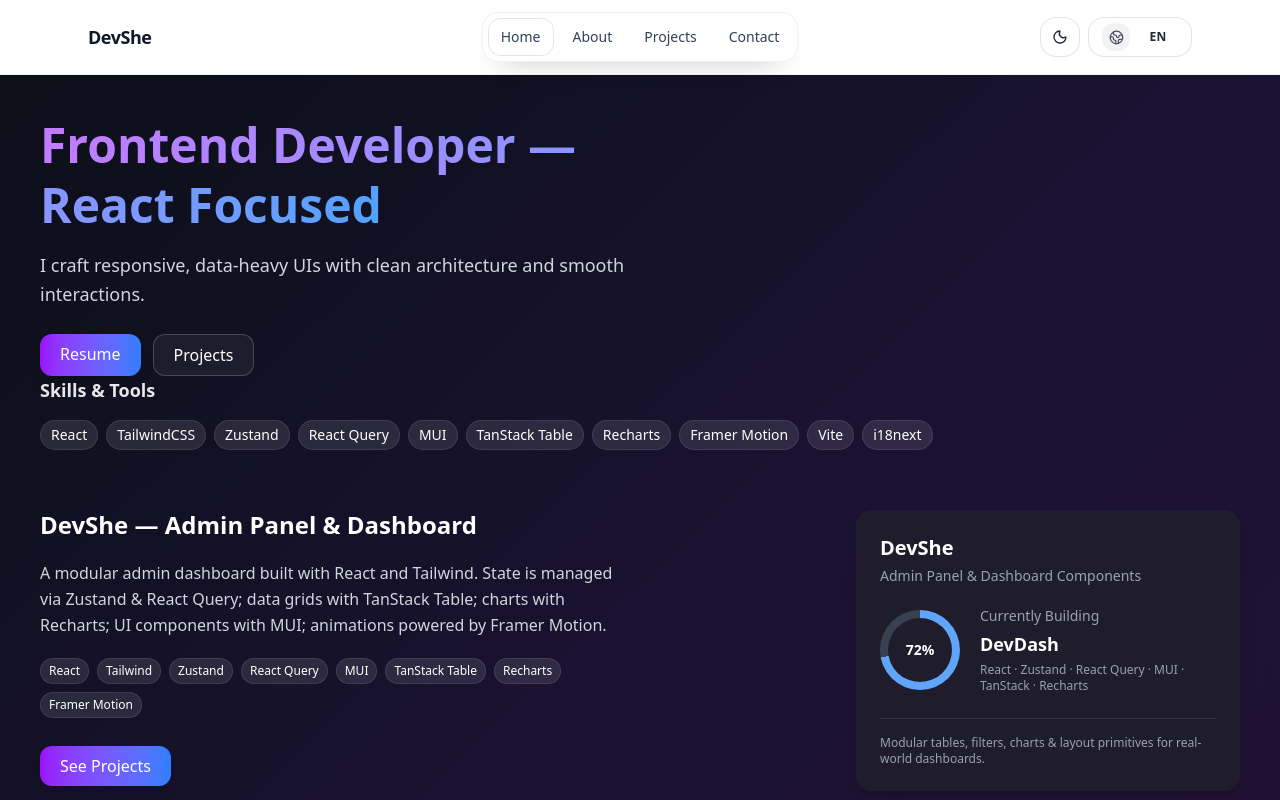
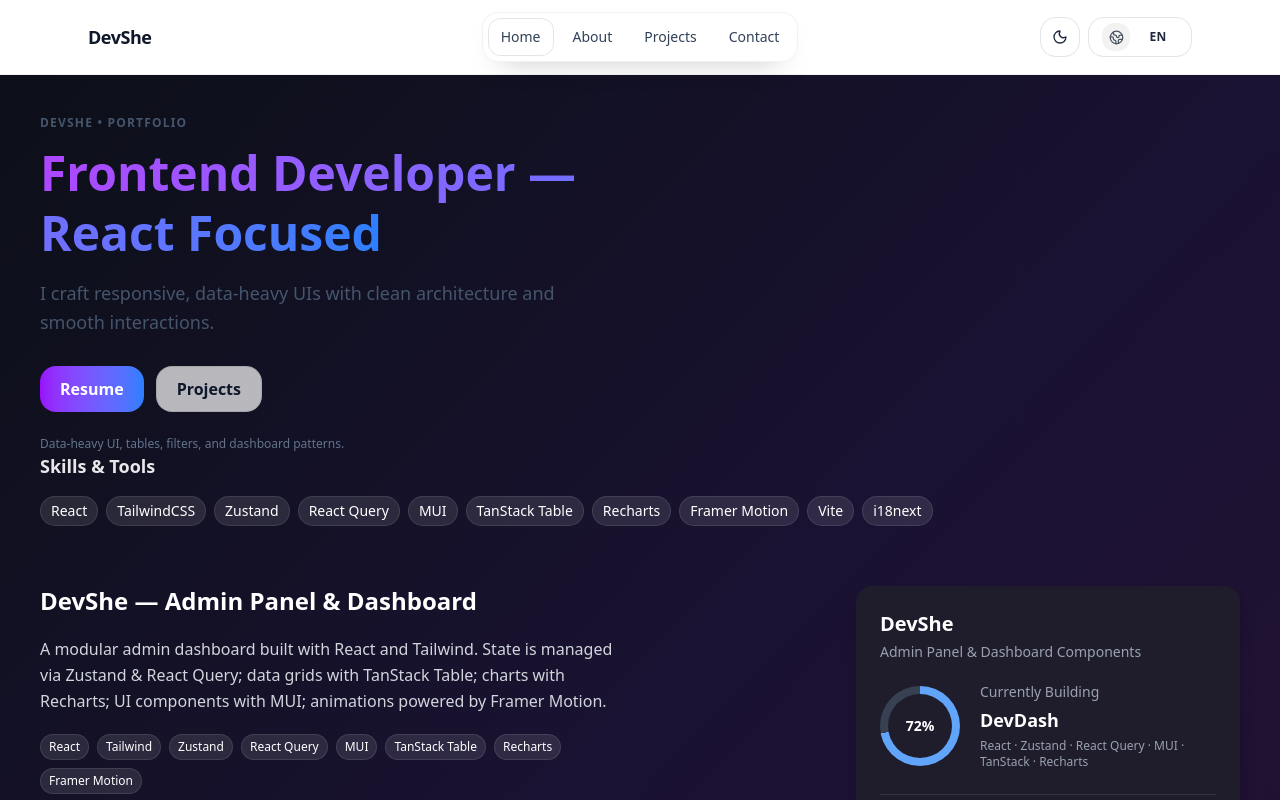
Before and after one commit to malih99/DevShe, a React (Vite) app: page / in a window 1280 px wide. Shown: the top 800 px of the page. Built offline with nearby package versions, Linux system fonts and the light colour scheme.

Commit message:
refactor(ui): unify light/dark styles for hero, pills and teaser cards

```diff
--- a/src/components/Hero.jsx
+++ b/src/components/Hero.jsx
@@ -5,49 +5,65 @@ import { Link } from "react-router-dom";
 export default function Hero({
   title,
   subtitle,
-  cta, // { href: "/resume", label: "Resume" }
-  secondaryCta, // اختیاری: { href: "/projects", label: "Projects" }
-  avatar, // اختیاری: "/assets/avatar.png"
+  cta,
+  secondaryCta,
+  right, // ReactNode (new)
+  avatar, // string (legacy)
 }) {
   const { i18n } = useTranslation();
-  const isFa = i18n.language === "fa";
+  const isFa = (i18n.language || "en").toLowerCase().startsWith("fa");
 
   return (
     <section
-      className={`${isFa ? "text-right" : "text-left"}`}
+      className={isFa ? "text-right" : "text-left"}
       dir={isFa ? "rtl" : "ltr"}
     >
-      <div className="flex flex-col lg:flex-row justify-between items-center gap-10">
-        {/* متن */}
+      <div
+        className={[
+          "grid grid-cols-1 gap-8 items-center",
+          "lg:grid-cols-2 lg:gap-10",
+        ].join(" ")}
+      >
+        {/* Left */}
         <motion.div
-          className="max-w-2xl"
+          className="min-w-0"
           initial={{ x: isFa ? 40 : -40, opacity: 0 }}
           animate={{ x: 0, opacity: 1 }}
           transition={{ duration: 0.6 }}
         >
-          <h1 className="text-4xl md:text-5xl font-extrabold leading-tight">
-            <span className="bg-clip-text text-transparent bg-gradient-to-r from-purple-400 to-blue-400">
+          <p className="text-xs font-semibold tracking-widest uppercase text-slate-600 dark:text-white/60">
+            DevShe • Portfolio
+          </p>
+
+          <h1 className="mt-3 text-4xl md:text-5xl font-extrabold leading-tight">
+            <span className="bg-clip-text text-transparent bg-gradient-to-r from-purple-500 to-blue-500">
               {title}
             </span>
           </h1>
 
           {subtitle && (
-            <p className="mt-4 text-base md:text-lg text-gray-300 leading-relaxed">
+            <p className="mt-4 text-base md:text-lg text-slate-600 dark:text-white/70 leading-relaxed max-w-2xl">
               {subtitle}
             </p>
           )}
 
           <div
-            className={`mt-6 flex flex-wrap gap-3 ${
-              isFa ? "justify-end" : "justify-start"
-            }`}
+            className={[
+              "mt-7 flex flex-wrap gap-3",
+              isFa ? "justify-end" : "justify-start",
+            ].join(" ")}
           >
             {cta && (
               <Link
                 to={cta.href}
-                className="px-5 py-2 rounded-xl font-medium shadow-lg
-                           bg-gradient-to-r from-purple-600 to-blue-500
-                           hover:scale-105 transition duration-300 focus:outline-none focus:ring-2 focus:ring-purple-400"
+                className={[
+                  "inline-flex items-center justify-center",
+                  "px-5 py-2.5 rounded-2xl font-semibold",
+                  "bg-gradient-to-r from-purple-600 to-blue-500 text-white",
+                  "shadow-[0_18px_45px_-30px_rgba(0,0,0,0.7)]",
+                  "hover:translate-y-[-1px] hover:opacity-95 transition",
+                  "focus:outline-none focus-visible:ring-2 focus-visible:ring-indigo-500/60",
+                ].join(" ")}
                 aria-label={cta.label}
               >
                 {cta.label}
@@ -57,33 +73,59 @@ export default function Hero({
             {secondaryCta && (
               <Link
                 to={secondaryCta.href}
-                className="px-5 py-2 rounded-xl font-medium border border-white/20 bg-white/5
-                           hover:bg-white/10 transition duration-300 focus:outline-none focus:ring-2 focus:ring-purple-400"
+                className={[
+                  "inline-flex items-center justify-center",
+                  "px-5 py-2.5 rounded-2xl font-semibold",
+                  "border border-black/10 dark:border-white/15",
+                  "bg-white/70 dark:bg-white/5",
+                  "text-slate-900 dark:text-white",
+                  "hover:bg-white dark:hover:bg-white/10 transition",
+                  "focus:outline-none focus-visible:ring-2 focus-visible:ring-indigo-500/60",
+                ].join(" ")}
                 aria-label={secondaryCta.label}
               >
                 {secondaryCta.label}
               </Link>
             )}
           </div>
+
+          <div className="mt-6 text-xs text-slate-500 dark:text-white/55">
+            {isFa
+              ? "UIهای دیتاهِوی، جدول‌ها، فیلترها و داشبوردهای واقعی."
+              : "Data-heavy UI, tables, filters, and dashboard patterns."}
+          </div>
         </motion.div>
 
-        {/* آواتار/تصویر فیچر */}
-        {avatar && (
+        {/* Right */}
         <motion.div
-            className="w-full max-w-xs bg-[#1f1d2c] p-5 rounded-2xl shadow-lg
-                       hover:shadow-purple-700/30 transition duration-300"
+          className={[
+            "min-w-0",
+            isFa ? "lg:order-first" : "lg:order-last",
+          ].join(" ")}
           initial={{ x: isFa ? -40 : 40, opacity: 0 }}
           animate={{ x: 0, opacity: 1 }}
-            transition={{ duration: 0.6, delay: 0.1 }}
+          transition={{ duration: 0.6, delay: 0.08 }}
+        >
+          {right ? (
+            right
+          ) : avatar ? (
+            <div
+              className={[
+                "w-full rounded-3xl border",
+                "border-black/10 dark:border-white/10",
+                "bg-white/70 dark:bg-white/5",
+                "backdrop-blur p-5 shadow-[0_20px_60px_-45px_rgba(0,0,0,0.75)]",
+              ].join(" ")}
             >
               <img
                 src={avatar}
                 alt="Hero Illustration"
-              className="w-full h-auto rounded-xl"
+                className="w-full h-auto rounded-2xl"
                 loading="lazy"
               />
+            </div>
+          ) : null}
         </motion.div>
-        )}
       </div>
     </section>
   );
```
Lines whose indentation alone changed are shown as unchanged.
